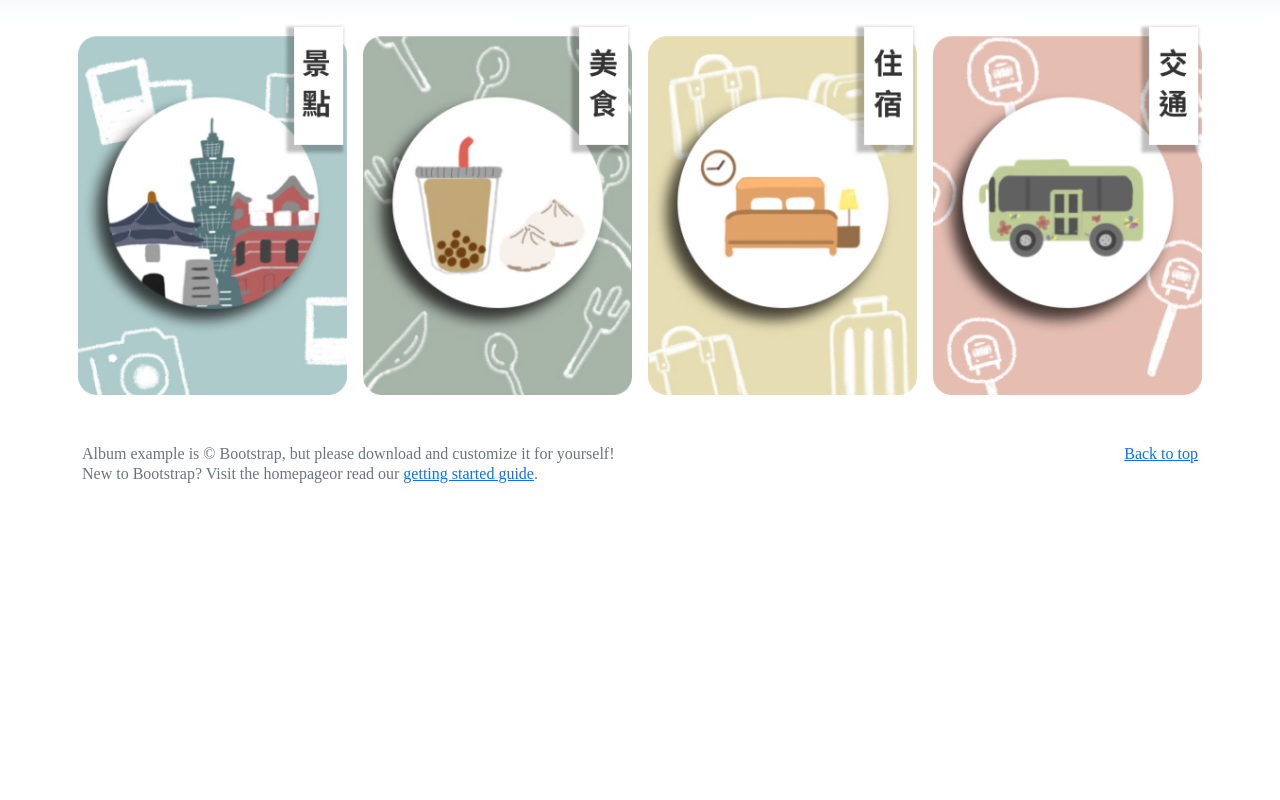
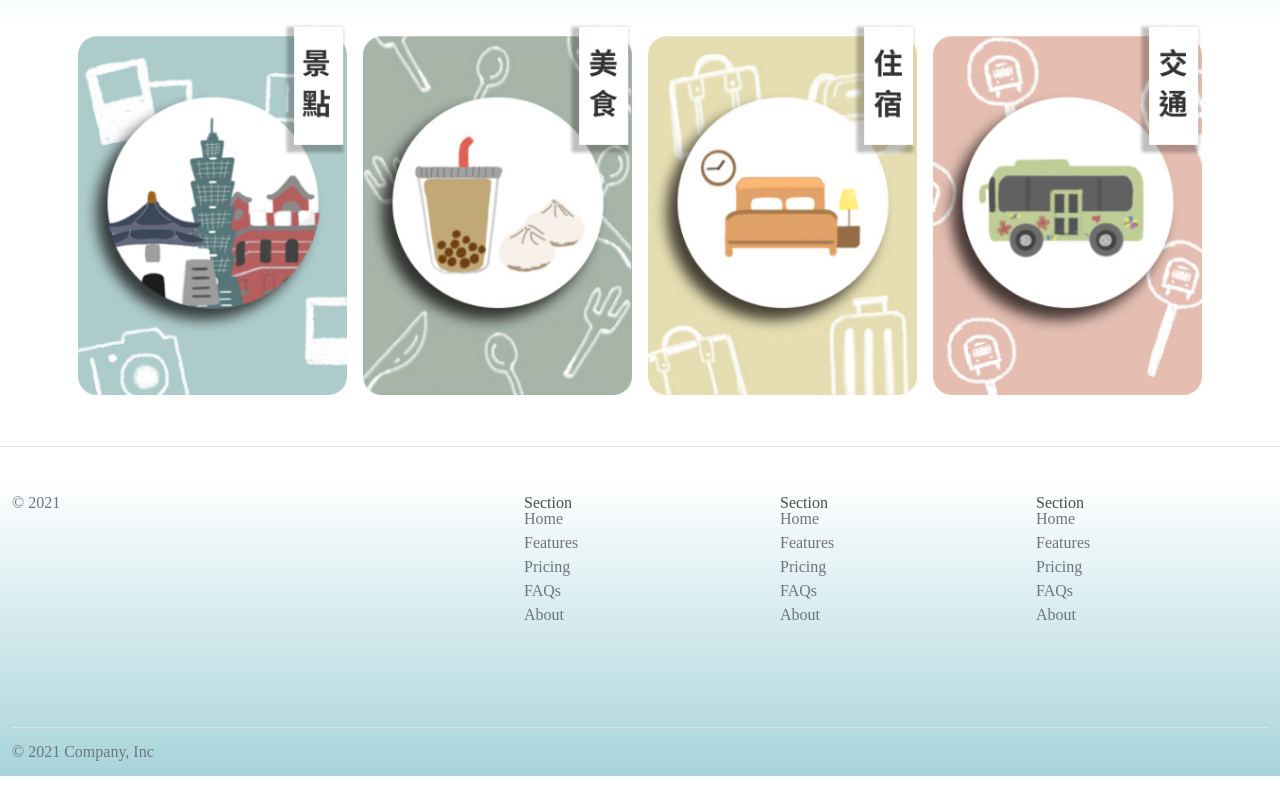
Before and after one commit to Churng/F2E-Taiwan-guide, a Next.js app: page / in a window 1280 px wide. Shown: the part 916-1716 px from the top of the page. Before the commit the page ends 1446 px from the top, so only its background shows below. Built offline with nearby package versions, Linux system fonts and the light colour scheme.

Commit message:
Footer建置

```diff
--- a/css/style.css
+++ b/css/style.css
@@ -163,6 +163,11 @@ header .login-member {
   border-radius: 50%;
 }
 
+.footer {
+  background: -webkit-gradient(linear, left bottom, left top, from(#a7d4da), color-stop(89.54%, rgba(167, 212, 218, 0)));
+  background: linear-gradient(0deg, #a7d4da 0%, rgba(167, 212, 218, 0) 89.54%);
+}
+
 main main .contain {
   margin-top: -5em;
 }
--- a/share/Footer.js
+++ b/share/Footer.js
@@ -1,20 +1,125 @@
 export default function footer({ children }) {
 	return (
 		<>
-			<footer className="text-muted py-5">
-				<div className="container">
-					<p className="float-end mb-1">
-						<a href="#">Back to top</a>
-					</p>
-					<p className="mb-1">
-						Album example is &copy; Bootstrap, but please download and customize it for yourself!
-					</p>
-					<p className="mb-0">
-						New to Bootstrap? Visit the homepageor read our{" "}
-						<a href="/docs/5.1/getting-started/introduction/">getting started guide</a>.
-					</p>
+			<div className="container-fluid footer">
+				<footer className="row row-cols-5 py-5 my-5 border-top ">
+					<div className="col">
+						<p className="text-muted">© 2021</p>
+					</div>
+
+					<div className="col"></div>
+
+					<div className="col">
+						<h5>Section</h5>
+						<ul className="nav flex-column">
+							<li className="nav-item mb-2">
+								<a href="#" className="nav-link p-0 text-muted">
+									Home
+								</a>
+							</li>
+							<li className="nav-item mb-2">
+								<a href="#" className="nav-link p-0 text-muted">
+									Features
+								</a>
+							</li>
+							<li className="nav-item mb-2">
+								<a href="#" className="nav-link p-0 text-muted">
+									Pricing
+								</a>
+							</li>
+							<li className="nav-item mb-2">
+								<a href="#" className="nav-link p-0 text-muted">
+									FAQs
+								</a>
+							</li>
+							<li className="nav-item mb-2">
+								<a href="#" className="nav-link p-0 text-muted">
+									About
+								</a>
+							</li>
+						</ul>
+					</div>
+
+					<div className="col">
+						<h5>Section</h5>
+						<ul className="nav flex-column">
+							<li className="nav-item mb-2">
+								<a href="#" className="nav-link p-0 text-muted">
+									Home
+								</a>
+							</li>
+							<li className="nav-item mb-2">
+								<a href="#" className="nav-link p-0 text-muted">
+									Features
+								</a>
+							</li>
+							<li className="nav-item mb-2">
+								<a href="#" className="nav-link p-0 text-muted">
+									Pricing
+								</a>
+							</li>
+							<li className="nav-item mb-2">
+								<a href="#" className="nav-link p-0 text-muted">
+									FAQs
+								</a>
+							</li>
+							<li className="nav-item mb-2">
+								<a href="#" className="nav-link p-0 text-muted">
+									About
+								</a>
+							</li>
+						</ul>
+					</div>
+
+					<div className="col">
+						<h5>Section</h5>
+						<ul className="nav flex-column">
+							<li className="nav-item mb-2">
+								<a href="#" className="nav-link p-0 text-muted">
+									Home
+								</a>
+							</li>
+							<li className="nav-item mb-2">
+								<a href="#" className="nav-link p-0 text-muted">
+									Features
+								</a>
+							</li>
+							<li className="nav-item mb-2">
+								<a href="#" className="nav-link p-0 text-muted">
+									Pricing
+								</a>
+							</li>
+							<li className="nav-item mb-2">
+								<a href="#" className="nav-link p-0 text-muted">
+									FAQs
+								</a>
+							</li>
+							<li className="nav-item mb-2">
+								<a href="#" className="nav-link p-0 text-muted">
+									About
+								</a>
+							</li>
+						</ul>
+					</div>
+				</footer>
+				<div className="d-flex flex-wrap justify-content-between align-items-center py-3 my-4 border-top">
+					<div className="col-md-4 d-flex align-items-center">
+						<span className="text-muted">© 2021 Company, Inc</span>
+					</div>
+
+					<ul className="nav col-md-4 justify-content-end list-unstyled d-flex">
+						<li className="ms-3">
+							<a className="text-muted" href="#"></a>
+						</li>
+						<li className="ms-3">
+							<a className="text-muted" href="#"></a>
+						</li>
+						<li className="ms-3">
+							<a className="text-muted" href="#"></a>
+						</li>
+					</ul>
 				</div>
-			</footer>
+			</div>
 		</>
 	);
 }
--- /dev/null
+++ b/styles/scss/page/_footer.scss
@@ -0,0 +1,3 @@
+.footer {
+	background: linear-gradient(0deg, #a7d4da 0%, rgba(167, 212, 218, 0) 89.54%);
+}
--- a/styles/scss/style.scss
+++ b/styles/scss/style.scss
@@ -5,6 +5,7 @@
 @import "grid";
 @import "layout";
 @import "page/header";
+@import "page/footer";
 @import "page/index";
 @import "page/swiper";
 @import "page/cart";
```
Also changed, not shown: 1 other file (tests, documents, lock files or other folders).
